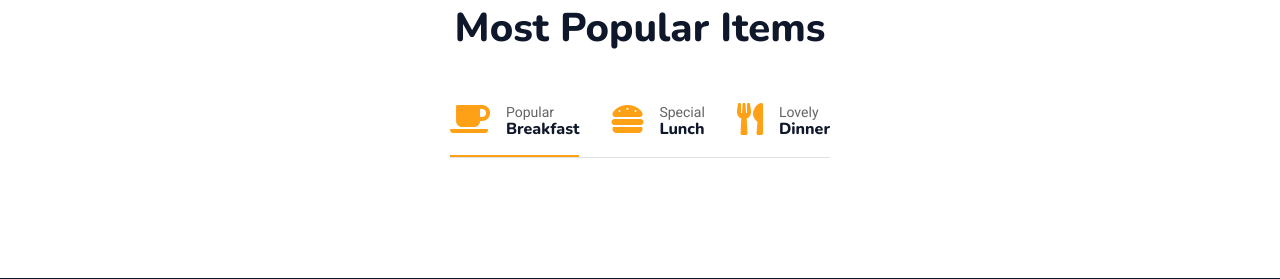
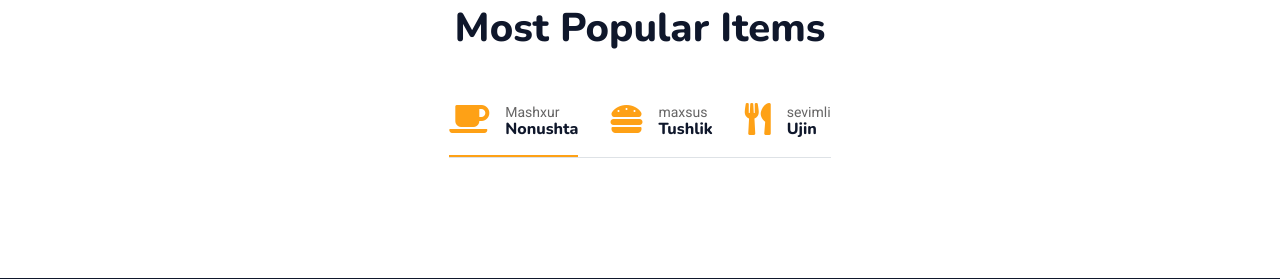
Before and after one commit to begzod477/Restaurant, a Django app: a page that uses templates/food_detail.html in a window 1280 px wide. Shown: the part 736-1015 px from the top of the page. Run offline with Django 5.2, Linux system fonts and the light colour scheme; data comes from the database, SQL or seed files in the repository; both versions use the stored data as it was after the commit; some libraries are stand-ins or nearby versions.

Commit message:
first commit

```diff
--- a/restaurant/views.py
+++ b/restaurant/views.py
@@ -127,6 +127,7 @@ class Detail(View):
 
 
 class FoodDetailView(DetailView):
+    paginate_by = 1
     model = Food
     template_name = 'food_detail.html'
     context_object_name = 'food'
--- a/templates/components/_food.html
+++ b/templates/components/_food.html
@@ -12,7 +12,7 @@
                         <i class="fa fa-coffee fa-2x text-primary"></i>
                         <div class="ps-3">
                             <small class="text-body">Popular</small>
-                            <h6 class="mt-n1 mb-0">Breakfast</h6>
+                            <h6 class="mt-n1 mb-0">Nonushta</h6>
                         </div>
                     </a>
                 </li>
@@ -21,7 +21,7 @@
                         <i class="fa fa-hamburger fa-2x text-primary"></i>
                         <div class="ps-3">
                             <small class="text-body">Special</small>
-                            <h6 class="mt-n1 mb-0">Lunch</h6>
+                            <h6 class="mt-n1 mb-0">Tushlik</h6>
                         </div>
                     </a>
                 </li>
@@ -30,7 +30,7 @@
                         <i class="fa fa-utensils fa-2x text-primary"></i>
                         <div class="ps-3">
                             <small class="text-body">Lovely</small>
-                            <h6 class="mt-n1 mb-0">Dinner</h6>
+                            <h6 class="mt-n1 mb-0">Ujin</h6>
                         </div>
                     </a>
                 </li>
--- a/templates/food_detail.html
+++ b/templates/food_detail.html
@@ -14,8 +14,8 @@
                     <a class="d-flex align-items-center text-start mx-3 ms-0 pb-3 active" data-bs-toggle="pill" href="#tab-1">
                         <i class="fa fa-coffee fa-2x text-primary"></i>
                         <div class="ps-3">
-                            <small class="text-body">Popular</small>
-                            <h6 class="mt-n1 mb-0">Breakfast</h6>
+                            <small class="text-body">Mashxur</small>
+                            <h6 class="mt-n1 mb-0">Nonushta</h6>
                         </div>
                     </a>
                 </li>
@@ -23,8 +23,8 @@
                     <a class="d-flex align-items-center text-start mx-3 pb-3" data-bs-toggle="pill" href="#tab-2">
                         <i class="fa fa-hamburger fa-2x text-primary"></i>
                         <div class="ps-3">
-                            <small class="text-body">Special</small>
-                            <h6 class="mt-n1 mb-0">Lunch</h6>
+                            <small class="text-body">maxsus</small>
+                            <h6 class="mt-n1 mb-0">Tushlik</h6>
                         </div>
                     </a>
                 </li>
@@ -32,8 +32,8 @@
                     <a class="d-flex align-items-center text-start mx-3 me-0 pb-3" data-bs-toggle="pill" href="#tab-3">
                         <i class="fa fa-utensils fa-2x text-primary"></i>
                         <div class="ps-3">
-                            <small class="text-body">Lovely</small>
-                            <h6 class="mt-n1 mb-0">Dinner</h6>
+                            <small class="text-body">sevimli</small>
+                            <h6 class="mt-n1 mb-0">Ujin</h6>
                         </div>
                     </a>
                 </li>
```
Also changed, not shown: templates/menu.html (+6 -6 lines), db.sqlite3, media/chefs/i_qn6AnNh.webp (added), media/food/big_lawash.webp (added), media/food/hot_dog.webp (added), media/food/i.webp (added), media/food/i_4_3KNCuv0.webp (added), media/food/i_5_zDuDnGi.webp (added), media/food/i_6_SFaHGkA.webp (added).
